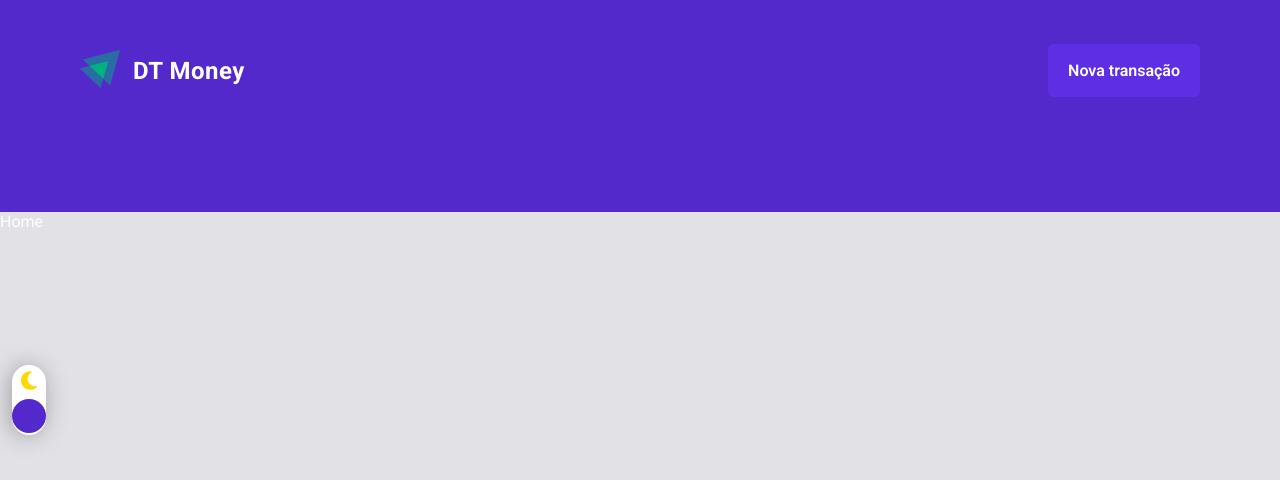
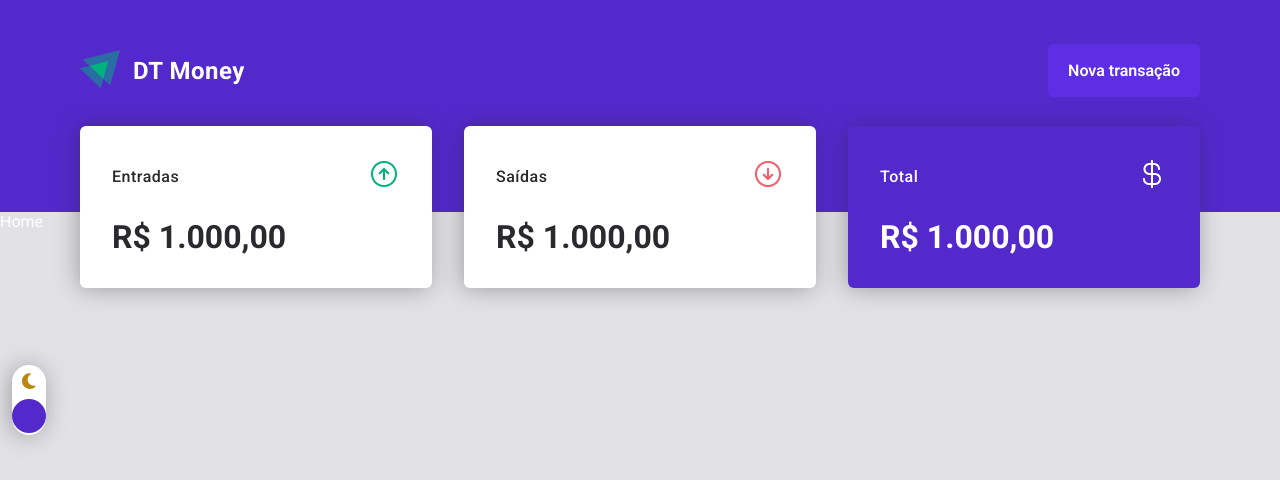
Before and after one commit to LucasBargas/dt_money_angular, an Angular app: page /home in a window 1280 px wide. Shown: the top 480 px of the page. Built offline with nearby package versions, Linux system fonts and the light colour scheme.

Commit message:
Header resume - in development

```diff
--- /dev/null
+++ b/src/app/components/header/header-resume/header-resume.component.html
@@ -0,0 +1,31 @@
+<div class="header-resume-area" [class.active]="theme() === 'dark'">
+  <div class="header-resume-area-single">
+    <div>
+      <h2>Entradas</h2>
+      <figure>
+        <img src="assets/images/arrow-green.png" alt="">
+      </figure>
+    </div>
+    <strong>R$ 1.000,00</strong>
+  </div>
+
+  <div class="header-resume-area-single">
+    <div>
+      <h2>Saídas</h2>
+      <figure>
+        <img src="assets/images/arrow-wine.png" alt="">
+      </figure>
+    </div>
+    <strong>R$ 1.000,00</strong>
+  </div>
+
+  <div class="header-resume-area-single">
+    <div>
+      <h2>Total</h2>
+      <figure>
+        <img src="assets/images/dolar.png" alt="">
+      </figure>
+    </div>
+    <strong>R$ 1.000,00</strong>
+  </div>
+</div>
--- /dev/null
+++ b/src/app/components/header/header-resume/header-resume.component.scss
@@ -0,0 +1,63 @@
+@use '../../../../styles/theme_dark' as dark;
+@use '../../../../styles/theme_light' as light;
+
+
+.header-resume-area {
+  position: absolute;
+  bottom: -4.75rem;
+  display: flex;
+  width: 100%;
+  max-width: 1120px;
+  gap: 2rem;
+
+  &.active {
+    h2, p, strong {
+      color: dark.$color-text;
+    }
+
+    .header-resume-area-single {
+      width: 100%;
+      background: dark.$color-surface;
+
+      &:last-of-type {
+        background: dark.$color-primary;
+      }
+    }
+  }
+
+  &-single {
+    width: 100%;
+    background: light.$color-surface;
+    padding: 2rem;
+    border-radius: 0.375rem;
+    box-shadow: rgba(34, 34, 34, 0.37) -2px 1px 23px -1px;
+
+    h2, p, strong {
+      color: dark.$color-surface;
+    }
+
+    div {
+      display: flex;
+      justify-content: space-between;
+      align-items: center;
+      padding-bottom: 1.5rem;
+
+      h2 {
+        font-size: 1rem;
+        font-weight: 500;
+      }
+    }
+
+    strong {
+      font-size: 2rem;
+    }
+
+    &:last-of-type {
+      background: light.$color-secondary;
+
+      h2, p, strong {
+        color: light.$color-surface;
+      }
+    }
+  }
+}
--- /dev/null
+++ b/src/app/components/header/header-resume/header-resume.component.ts
@@ -0,0 +1,15 @@
+import { CommonModule } from '@angular/common';
+import { Component, inject } from '@angular/core';
+import { ThemeService } from '../../../services/theme.service';
+
+@Component({
+  selector: 'app-header-resume',
+  standalone: true,
+  imports: [CommonModule],
+  templateUrl: './header-resume.component.html',
+  styleUrl: './header-resume.component.scss'
+})
+export class HeaderResumeComponent {
+  private themeService = inject(ThemeService);
+  theme = this.themeService.getTheme();
+}
--- a/src/app/components/header/header.component.html
+++ b/src/app/components/header/header.component.html
@@ -9,5 +9,7 @@
       </a>
       <button type="button">Nova transação</button>
     </div>
+
+    <app-header-resume></app-header-resume>
   </app-container>
 </header>
--- a/src/app/components/header/header.component.scss
+++ b/src/app/components/header/header.component.scss
@@ -5,6 +5,7 @@
   height: 212px;
   background: light.$color-secondary;
   padding: 2.75rem 0;
+  position: relative;
 
   &.active {
     background: dark.$color-secondary;
--- a/src/app/components/header/header.component.ts
+++ b/src/app/components/header/header.component.ts
@@ -3,11 +3,12 @@ import { Component, inject } from '@angular/core';
 import { ThemeService } from '../../services/theme.service';
 import { ContainerComponent } from "../container/container.component";
 import { RouterLink } from '@angular/router';
+import { HeaderResumeComponent } from "./header-resume/header-resume.component";
 
 @Component({
   selector: 'app-header',
   standalone: true,
-  imports: [CommonModule, RouterLink, ContainerComponent],
+  imports: [CommonModule, RouterLink, ContainerComponent, HeaderResumeComponent],
   templateUrl: './header.component.html',
   styleUrl: './header.component.scss'
 })
--- a/src/app/components/toggle-theme-button/toggle-theme-button.component.scss
+++ b/src/app/components/toggle-theme-button/toggle-theme-button.component.scss
@@ -12,7 +12,7 @@
   transform: translateY(-50%);
   height: 4.375rem;
   width: 2.125rem;
-  padding: 0.25rem;
+  padding: .375rem .25rem;
   border-radius: 50px;
   background: light.$color-surface;
   cursor: pointer;
@@ -21,8 +21,8 @@
   box-shadow: rgba(34, 34, 34, 0.37) -2px 1px 23px -1px;
 
   fa-icon {
-    font-size: 1.325rem;
-    color: #FFD700;
+    font-size: 1.125rem;
+    color: #B8860B;
     transition: .2s;
   }
 
```
